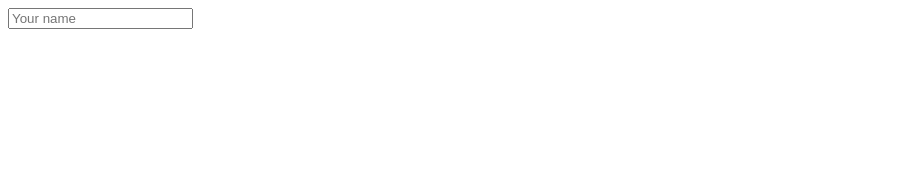
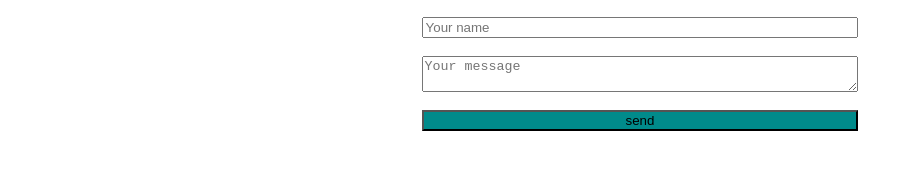
Before and after one commit to etnikol/nikol-s-portfolio, a plain HTML site: page contact.html in a window 1280 px wide. Shown: the whole page, without its empty margins (0-913 px from the left). Drawn offline with Linux system fonts and the light colour scheme.

Commit message:
homework

```diff
--- a/contact.html
+++ b/contact.html
@@ -7,7 +7,10 @@
         <link rel="stylesheet" href="style.css">
     </head>
     <body>
+        <form action="">
         <input type="text" id="username" placeholder="Your name">
-
+        <textarea name="message" id="msg" placeholder="Your message"></textarea>
+        <button>send</button>
+        </form>
     </body>
 </html>
--- a/style.css
+++ b/style.css
@@ -4,3 +4,19 @@ p {
 h1{
     background-color: blueviolet;
 }
+form {
+    display: flex;
+    flex-direction: column;
+    padding-left: 32%;
+    padding-right: 32%;
+}
+input {
+    margin: 2%;
+}
+button{
+    margin:2%;
+    background-color: darkcyan;
+}
+textarea{
+    margin:2%;
+}
```
